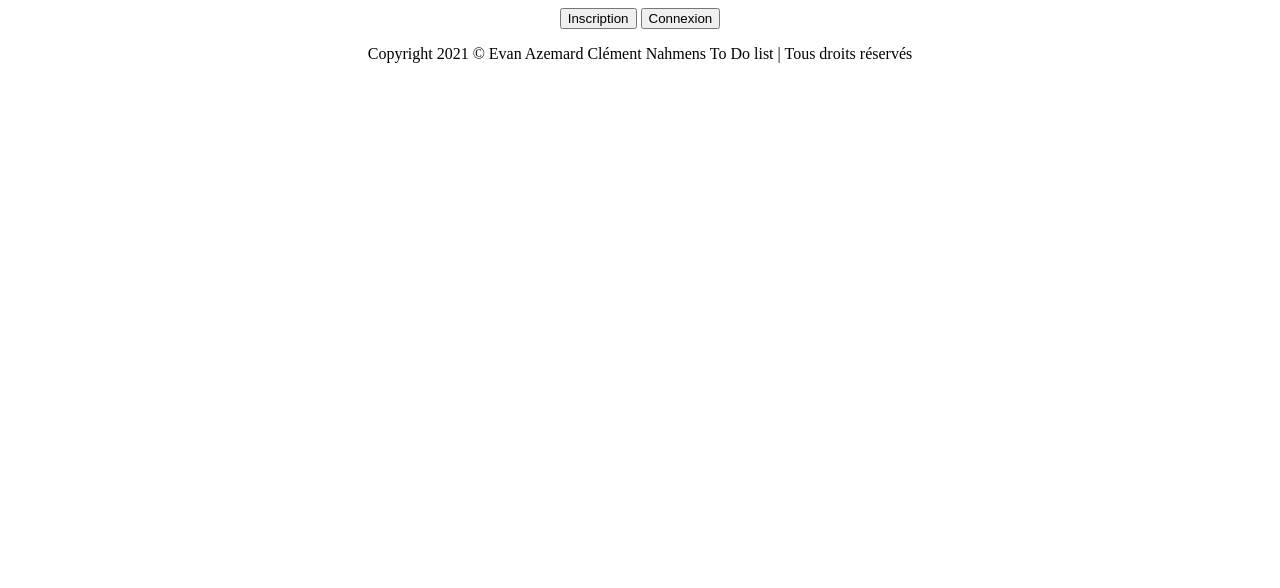
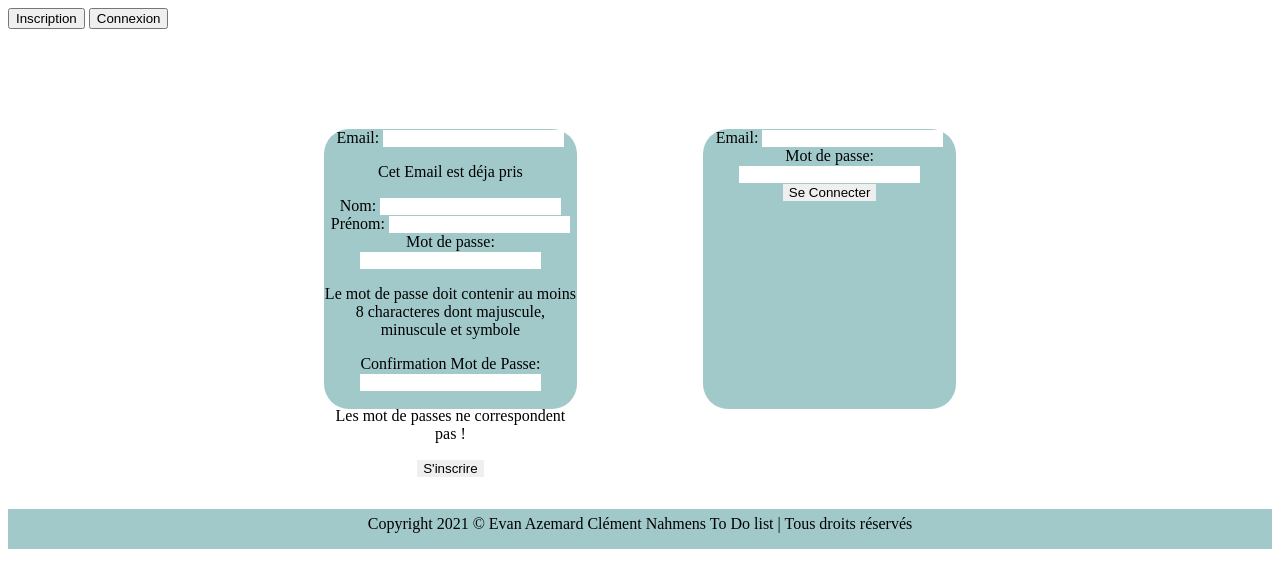
Before and after one commit to evan-azemard/tdl, a PHP site: page / in a window 1280 px wide. Shown: the top 588 px of the page. Run offline with PHP 8.4, Linux system fonts and the light colour scheme.

Commit message:
style index mise en place de classe

```diff
--- a/index.php
+++ b/index.php
@@ -4,6 +4,7 @@
 <head>
     <title>To do list</title>
     <script src="https://ajax.googleapis.com/ajax/libs/jquery/3.4.1/jquery.min.js"></script>
+    <link rel="stylesheet" href="style.css">
 </head>
 
 <body>
@@ -12,14 +13,18 @@
         <button id="connexion">Connexion</button>
     </header>
 
-    <main>
+    <main id="index_main">
+        <section id="index_main_sec1">
+            <div id="index_main_sec1_div1">
+                <!-- formulaire inscription -->
+                <article id="index_article1">
                     <form method="post" action="" id="inscription-form">
                         <div class="input-zone">
                             <label for="email">Email:</label>
                             <input type="email" id="email" required />
                         </div>
+
                         <p class="error" id="emailError">Cet Email est déja pris</p>
-
                         <div class="input-zone">
                             <label for="nom">Nom: </label>
                             <input type="text" id="nom" required />
@@ -44,7 +49,10 @@
 
                         <input type="submit" id="inscription-submit" value="S'inscrire" />
                     </form>
+                </article>
 
+                <!-- formulaire connexion -->
+                <article id="index_article2">
                     <form method="post" action="" id="connexion-form">
                         <div class="input-zone">
                             <label for="email-co">Email:</label>
@@ -57,6 +65,9 @@
                         </div>
                         <input type="submit" id="connexion-submit" value="Se Connecter" />
                     </form>
+                </article>
+            </div>
+        </section>
 
     </main>
     <footer id="index_footer">
@@ -67,51 +78,3 @@
 </body>
 
 </html>
-
-
-<style>
-    body {
-        display: flex;
-        flex-direction: column;
-        justify-content: flex-start;
-        align-items: center;
-    }
-
-    #inscription-form,
-    #connexion-form {
-        display: none;
-        flex-direction: column;
-        align-items: center;
-        justify-content: center;
-        width: 20em;
-    }
-
-    .input-zone {
-        display: flex;
-        justify-content: space-between;
-        margin: 0.5em;
-    }
-
-    input {
-        max-width: 50%;
-        max-height: 2em;
-        align-self: center;
-    }
-
-    label {
-        align-self: center;
-    }
-
-    .error {
-        color: white;
-        background-color: red;
-        text-align: center;
-        height: fit-content;
-        border-radius: 0.3em;
-        align-self: center;
-        padding: 0.2em;
-        margin-top: -0.3em;
-        width: 70%;
-        display: none;
-    }
-</style>
--- a/style.css
+++ b/style.css
@@ -58,7 +58,7 @@
   border-radius: 25px;
 }
 /*formulaire inscription*/
-#form_inscription {
+#inscription_form {
   display: flex;
   flex-direction: column;
   justify-content: space-around;
@@ -66,7 +66,7 @@
   align-items: center;
   text-align: center;
 }
-#form_inscription input {
+#inscription_form input {
   width: 60%;
   height: 10%;
   text-align: center;
@@ -75,7 +75,7 @@
 input:focus {
   border: solid 1px #a0ffff;
 }
-#form_inscription input[type="submit"] {
+#inscription_form input[type="submit"] {
   color: gray;
   font-size: 1.8rem;
 }
@@ -86,7 +86,7 @@
 }
 
 /*formulaire connexion*/
-#form_connexion {
+#connexion_form {
   display: flex;
   flex-direction: column;
   justify-content: space-around;
@@ -94,7 +94,7 @@
   align-items: center;
   text-align: center;
 }
-#form_connexion input {
+#connexion_form input {
   width: 60%;
   height: 10%;
   text-align: center;
@@ -103,7 +103,7 @@
 input:focus {
   border: solid 1px #a0ffff;
 }
-#form_connexion input[type="submit"] {
+#connexion_form input[type="submit"] {
   color: gray;
   font-size: 1.8rem;
 }
@@ -130,19 +130,18 @@
   text-align: center;
 }
 
-
 /*Page todolist*/
-#tdl_header{
+#tdl_header {
   background-color: #a2c9ca;
   display: flex;
   justify-content: center;
 }
-a{
+a {
   text-decoration: none;
   color: white;
   font-size: 1.6rem;
 }
-#header_but{
+#header_but {
   width: 40%;
   display: flex;
   justify-content: space-around;
@@ -150,7 +149,8 @@
   color: white;
 }
 
-#art2, #art3{
+#art2,
+#art3 {
   background-color: #c2dbdb;
   height: 60vh;
   width: 30%;
@@ -158,19 +158,19 @@
   flex-direction: column;
   overflow: auto;
 }
-#art1{
+#art1 {
   display: flex;
   flex-direction: column;
   justify-content: center;
 }
-#tdl_section{
+#tdl_section {
   display: flex;
   justify-content: space-around;
 }
-.form_ajouter legend{
+.form_ajouter legend {
   font-size: 2rem;
 }
-.form_ajouter{
+.form_ajouter {
   border-radius: 15px;
   background-color: #a2c9ca;
   width: 20vw;
@@ -182,35 +182,34 @@
   text-align: center;
   color: white;
 }
-.form_ajouter input[type="submit"]{
+.form_ajouter input[type="submit"] {
   width: 30%;
   height: 10%;
 }
-input{
+input {
   text-align: center;
   border: none;
   outline: none;
 }
-textarea{
+textarea {
   border: none;
   outline: none;
 }
-input:focus{
+input:focus {
   border: solid 1px cadetblue;
 }
-textarea:focus{
-    border: solid 1px cadetblue;
+textarea:focus {
+  border: solid 1px cadetblue;
 }
-.titre_list{
+.titre_list {
   display: flex;
   justify-content: center;
-
 }
-.h1titre{
+.h1titre {
   font-size: 1.6rem;
   color: white;
 }
-.div_list{
+.div_list {
   width: 100%;
   display: flex;
   justify-content: space-between;
@@ -218,7 +217,7 @@
   border-radius: 15px;
   height: 15vh;
 }
-.div_list_1{
+.div_list_1 {
   width: 40%;
   border-bottom-left-radius: 15px;
   border-top-left-radius: 15px;
@@ -232,20 +231,20 @@
   font-size: 1.3rem;
   background-color: rgba(149, 185, 186, 0.54);
 }
-.titre_list2{
+.titre_list2 {
   text-align: center;
   color: white;
   font-size: 1.6rem;
   height: 40%;
 }
-.description_list{
+.description_list {
   height: 50%;
   overflow: auto;
   display: flex;
   justify-content: center;
   color: white;
 }
-.div_list_2{
+.div_list_2 {
   width: 50%;
   text-align: center;
   align-items: center;
@@ -255,7 +254,7 @@
   color: white;
   font-size: 1.6rem;
 }
-.div_list_3{
+.div_list_3 {
   width: 50%;
   text-align: center;
   align-items: center;
@@ -263,13 +262,13 @@
   flex-direction: column;
   justify-content: space-around;
 }
-.div_list_3 button{
+.div_list_3 button {
   border: none;
   font-size: 1.4rem;
   background-color: rgba(67, 113, 114, 0.31);
   border-radius: 15px;
   color: white;
 }
-.div_list_3 button:hover{
+.div_list_3 button:hover {
   background-color: #a2c9ca;
 }
```
Lines whose indentation alone changed are shown as unchanged.
